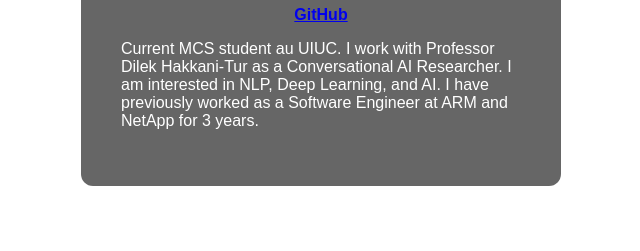
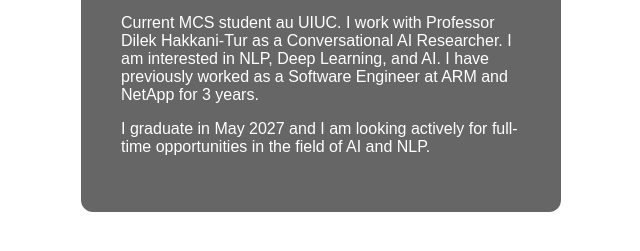
Before and after one commit to SiddhiJhunjhunwala/mp0, a website built with webpack: page src/index.html in a window 1280 px wide. Shown: the part 461-712 px from the top of the page, without its empty margins (319-959 px from the left). Built offline with nearby package versions, Linux system fonts and the light colour scheme.

Commit message:
Update Bio

```diff
--- a/src/index.html
+++ b/src/index.html
@@ -15,6 +15,9 @@
     <p class="bio">
       Current MCS student au UIUC. I work with Professor Dilek Hakkani-Tur as a Conversational AI Researcher. I am interested in NLP, Deep Learning, and AI. I have previously worked as a Software Engineer at ARM and NetApp for 3 years.
     </p>
+     <p class="bio">
+      I graduate in May 2027 and I am looking actively for full-time opportunities in the field of AI and NLP.
+    </p>
 
   </div>
   <script src="bundle.js" type="text/javascript"></script>
```
